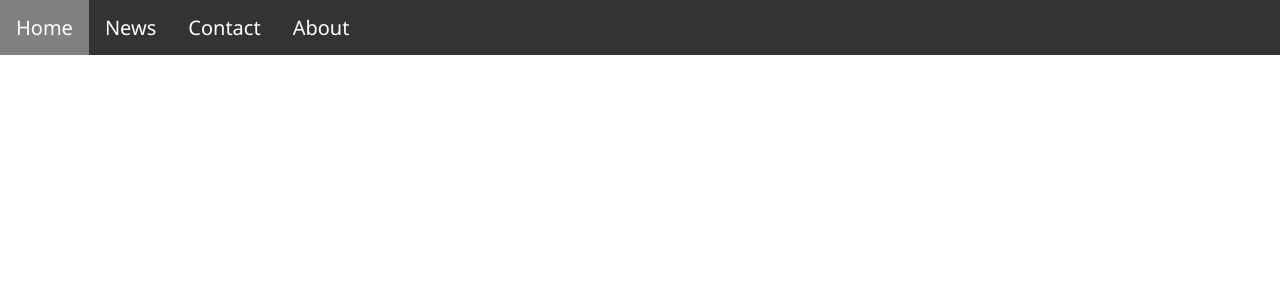
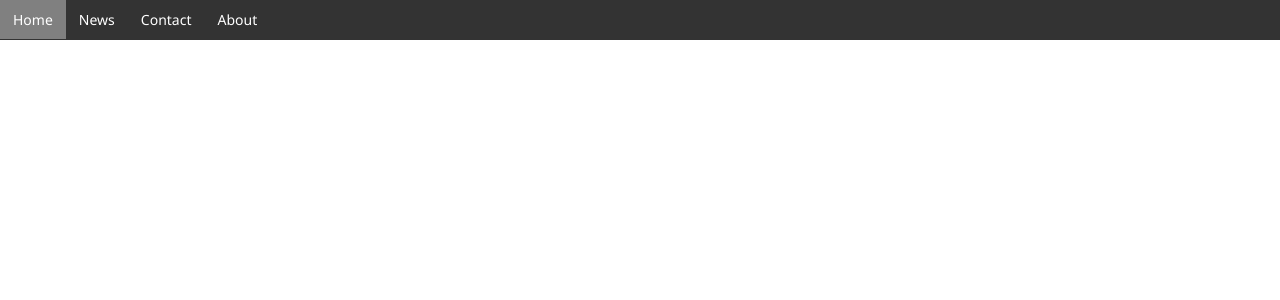
Before and after one commit to hemakumarm72/react-first-tutorial, a React (Create React App) app: page / in a window 1280 px wide. Shown: the top 300 px of the page. Built offline with nearby package versions, Linux system fonts and the light colour scheme.

Commit message:
navbar changes

```diff
--- a/src/App.jsx
+++ b/src/App.jsx
@@ -1,6 +1,6 @@
 import './App.css';
 import React from 'react';
-import Navbar from './components/navbar';
+import Navbar from './components/navbar/navbar';
 
 function App() {
   return (
--- a/src/components/navbar.css
+++ b/src/components/navbar/navbar.css
@@ -8,13 +8,11 @@ body {
 
 }
 
-.navbar {
-    background: chartreuse;
-    height: 55px;
-}
+
 
 ul {
     list-style-type: none;
+    height: 40px;
     margin: 0;
     padding: 0;
     overflow: hidden;
@@ -30,8 +28,9 @@ li a{
     display: block;
     color: white;
     text-align: center;
-    padding: 14px 16px;
+    padding: 10px 13px;
     text-decoration: none;
+    font-size: 14px;
 
 }
 
```
Also changed, not shown: src/components/navbar/navbar.jsx (renamed from src/components/navbar.jsx), src/components/sidebar/sidebar.css (added), src/components/sidebar/sidebar.jsx (added).
